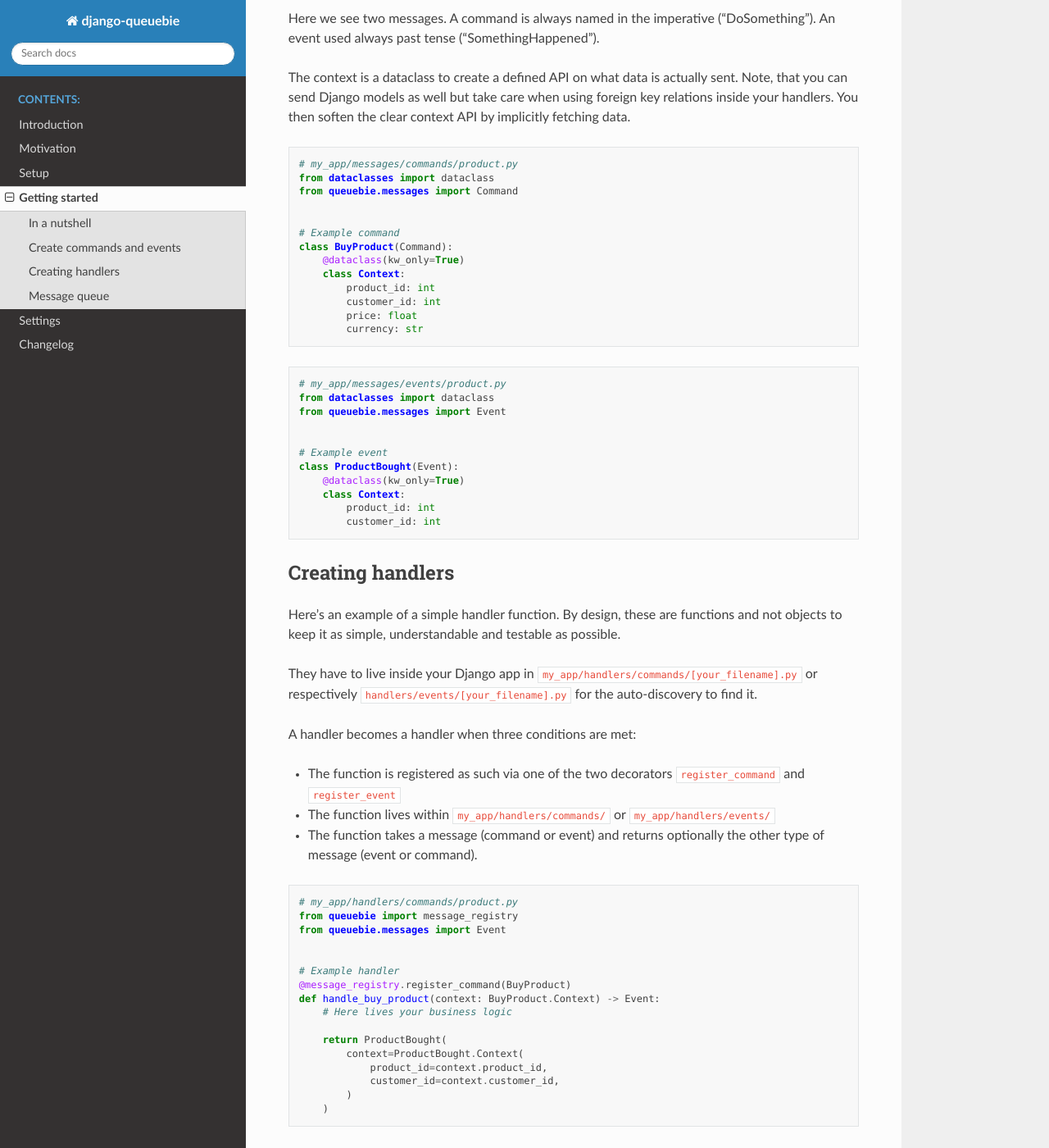
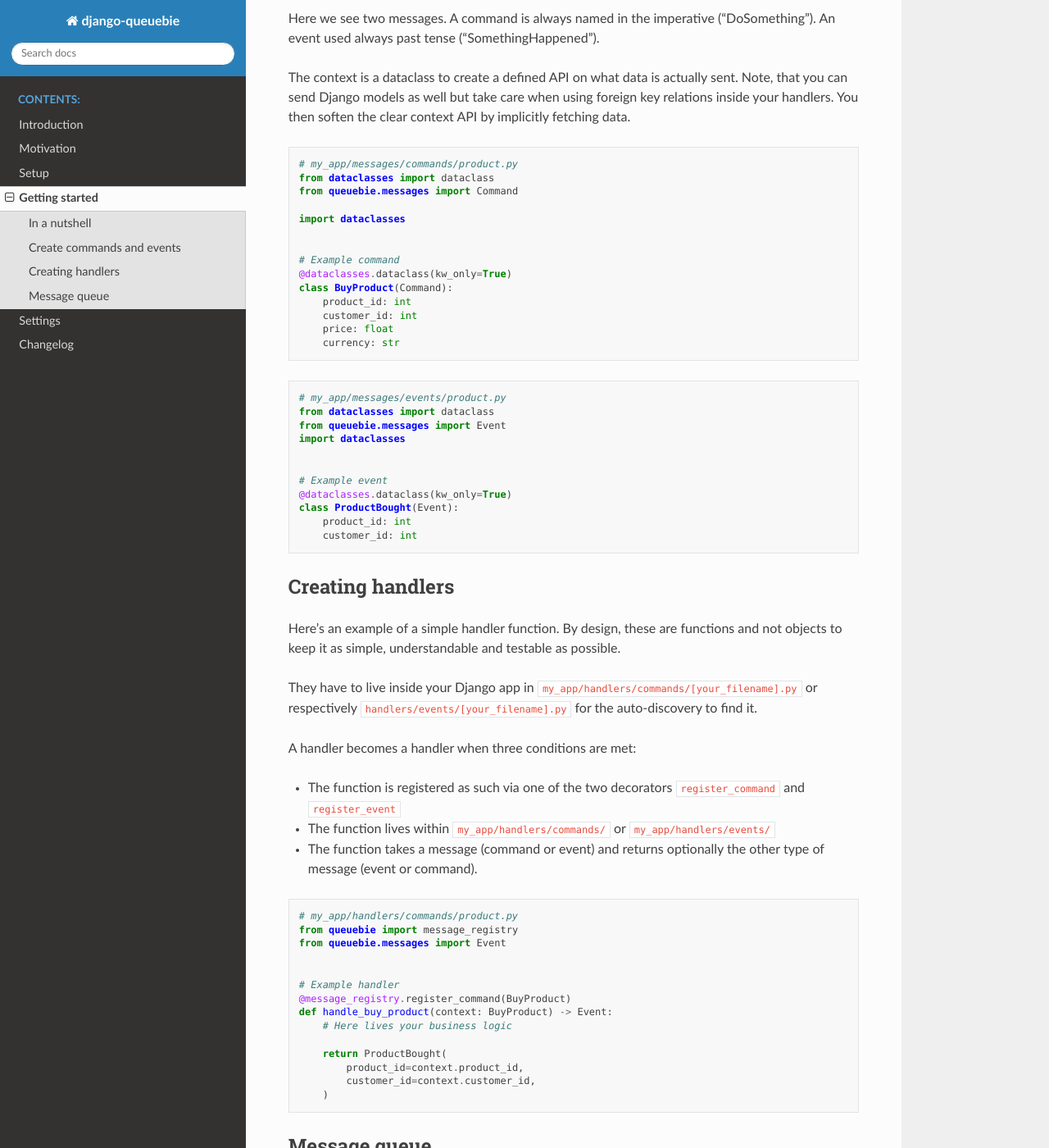
Before and after one commit to ambient-innovation/django-queuebie, a Sphinx documentation site: the page built from docs/features/getting-started.md, in a window 1280 px wide and 1400 px high, scrolled down 381 px. Shown: the whole window at 82% size. Built offline with Sphinx 7.4.7 and the Read the Docs theme 3.1.0, drawn with Linux system fonts in a browser that asks for light colours.

Commit message:
Context moved to message

````diff
--- a/docs/features/getting-started.md
+++ b/docs/features/getting-started.md
@@ -21,29 +21,30 @@ implicitly fetching data.
 from dataclasses import dataclass
 from queuebie.messages import Command
 
+import dataclasses
+
 
 # Example command
+@dataclasses.dataclass(kw_only=True)
 class BuyProduct(Command):
-    @dataclass(kw_only=True)
-    class Context:
-        product_id: int
-        customer_id: int
-        price: float
-        currency: str
+    product_id: int
+    customer_id: int
+    price: float
+    currency: str
 ```
 
 ```python
 # my_app/messages/events/product.py
 from dataclasses import dataclass
 from queuebie.messages import Event
+import dataclasses
 
 
 # Example event
+@dataclasses.dataclass(kw_only=True)
 class ProductBought(Event):
-    @dataclass(kw_only=True)
-    class Context:
-        product_id: int
-        customer_id: int
+    product_id: int
+    customer_id: int
 ```
 
 ## Creating handlers
@@ -68,14 +69,12 @@ from queuebie.messages import Event
 
 # Example handler
 @message_registry.register_command(BuyProduct)
-def handle_buy_product(context: BuyProduct.Context) -> Event:
+def handle_buy_product(context: BuyProduct) -> Event:
     # Here lives your business logic
 
     return ProductBought(
-        context=ProductBought.Context(
-            product_id=context.product_id,
-            customer_id=context.customer_id,
-        )
+        product_id=context.product_id,
+        customer_id=context.customer_id,
     )
 ```
 
@@ -90,12 +89,10 @@ place. This means Django views or some kind of API views.
 # Start queue and process messages
 handle_message(
     BuyProduct(
-        BuyProduct.Context(
-            product_id=product.id,
-            customer_id=customer.id,
-            price=12.99,
-            currency="EUR",
-        )
+        product_id=product.id,
+        customer_id=customer.id,
+        price=12.99,
+        currency="EUR",
     )
 )
 ```
````
Also changed, not shown: docs/features/introduction.md (+17 -22 lines), settings.py (+4 -4 lines), 13 other files.
